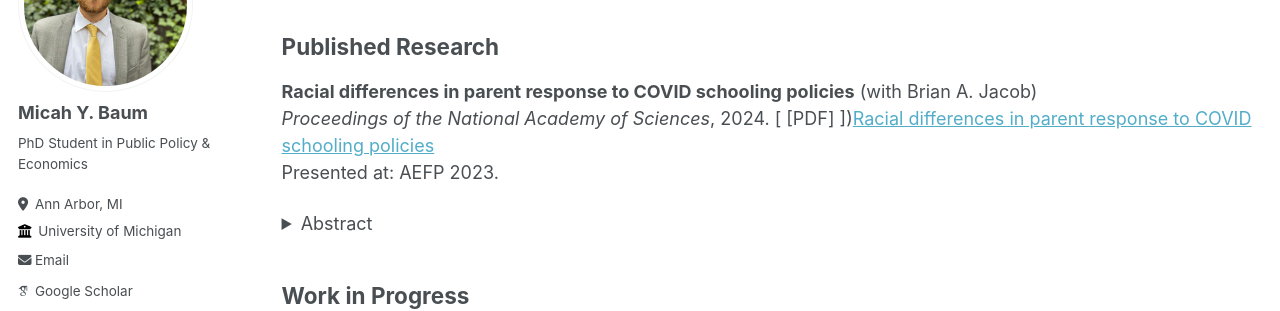
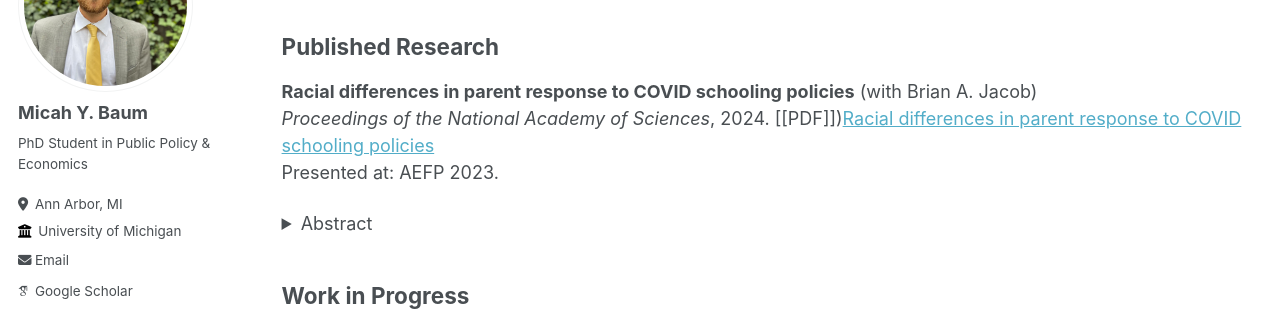
Before and after one commit to micah-baum/micah-baum.github.io, a Jekyll site: the page built from _pages/research.md, in a window 1280 px wide and 1053 px high. Shown: the part 187-498 px from the top of the window. Built offline with Jekyll 4.4.1, drawn with Linux system fonts in a browser that asks for light colours; some web fonts are replaced.

```diff
--- a/_pages/research.md
+++ b/_pages/research.md
@@ -13,7 +13,7 @@ author_profile: true
 
 ## Published Research
 **Racial differences in parent response to COVID schooling policies** (with Brian A. Jacob) <br>
-_Proceedings of the National Academy of Sciences_, 2024. [ [PDF] ])[Racial differences in parent response to COVID schooling policies](https://micah-baum.github.io/files/baum-jacob-pnas-2024.pdf)<br>
+_Proceedings of the National Academy of Sciences_, 2024. [\[PDF\]])[Racial differences in parent response to COVID schooling policies](https://micah-baum.github.io/files/baum-jacob-pnas-2024.pdf)<br>
 Presented at: AEFP 2023.
 <details> <summary>Abstract</summary>
 This paper examines whether school COVID-19 policies influenced enrollment differently by student age and race/ethnicity. Unlike much prior research, we i) analyze enrollments for virtually the entire U.S. public school population for both the 2020–2021 and 2021–2022 school years, ii) compare enrollment trends within districts in order to isolate subgroup heterogeneity from district characteristics, and iii) account for district selection into preferred learning modes. Analyzing data on over 9,000 districts that serve more than 90% of public school students in the United States, we find enrollment responses to COVID policies differed notably. We find that White enrollments declined more than Black, Hispanic, and Asian enrollments in districts that started the 2020–2021 school year virtually, but in districts that started in-person the reverse was true: Non-White enrollments declined more than White enrollments. Moreover, Black, Hispanic, and Asian families responded more than White families to higher COVID-19 death rates in the months preceding the start of the 2021 school year. In 2021–2022, enrollment differences by the previous year’s learning mode persisted. Racial/ethnic differences did not vary by whether the district required masking in classrooms. These findings are consistent with the greater risk faced by communities of color during the pandemic and demonstrate an additional source of disparate impact from COVID policies.
```
